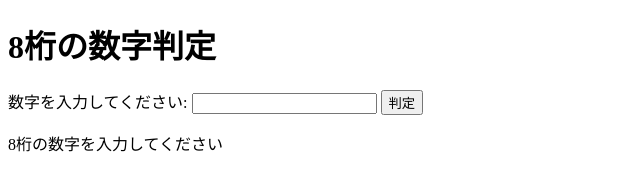
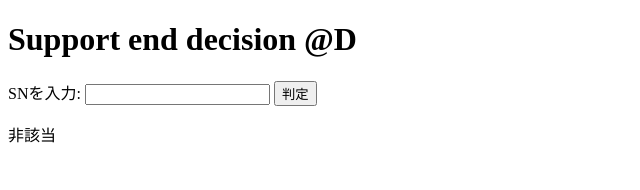
Before and after one commit to Kazuya0008071/my-webpage, a plain HTML site: page index.html in a window 1280 px wide. Both pictures are taken after a click on the button "判定". Shown: the whole page, without its empty margins (0-640 px from the left). Drawn offline with Linux system fonts and the light colour scheme.

Commit message:
Update index.html

```diff
--- a/index.html
+++ b/index.html
@@ -3,11 +3,11 @@
 <head>
     <meta charset="UTF-8">
     <meta name="viewport" content="width=device-width, initial-scale=1.0">
-    <title>数字判定</title>
+    <title>Support end decision @D</title>
 </head>
 <body>
-    <h1>8桁の数字判定</h1>
-    <label for="inputNumber">数字を入力してください:</label>
+    <h1>Support end decision @D</h1>
+    <label for="inputNumber">SNを入力:</label>
     <input type="text" id="inputNumber" maxlength="8" pattern="\d{8}">
     <button onclick="checkNumber()">判定</button>
     <p id="result"></p>
@@ -15,17 +15,27 @@
     <script>
         function checkNumber() {
             const inputNumber = document.getElementById('inputNumber').value;
-            const validNumbers = ['12345678', '23456789', '98765432']; // 該当する数字をここに追加
 
-            if (inputNumber.length === 8 && !isNaN(inputNumber)) {
-                if (validNumbers.includes(inputNumber)) {
-                    document.getElementById('result').textContent = '該当';
-                } else {
-                    document.getElementById('result').textContent = '非該当';
+            // 該当する8桁の数字をそれぞれのカテゴリに分類
+            const categories = {
+                'AA': ['11111111', '11223344', '12345678'],
+                'BB': ['33333333', '33445566', '34567890'],
+                'CC': ['44444444', '44556677', '45678901'],
+                'DD': ['66666666', '66778899', '56789012'],
+                'EE': ['88888888', '88990011', '67890123']
+            };
+
+            let resultText = '非該当';
+
+            // 各カテゴリをチェックして該当するものを探す
+            for (const [category, numbers] of Object.entries(categories)) {
+                if (numbers.includes(inputNumber)) {
+                    resultText = category;
+                    break;
                 }
-            } else {
-                document.getElementById('result').textContent = '8桁の数字を入力してください';
             }
+
+            document.getElementById('result').textContent = resultText;
         }
     </script>
 </body>
```
